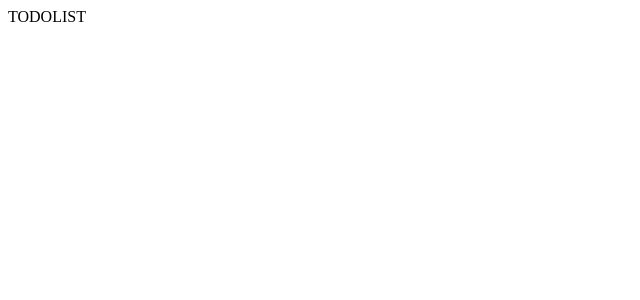
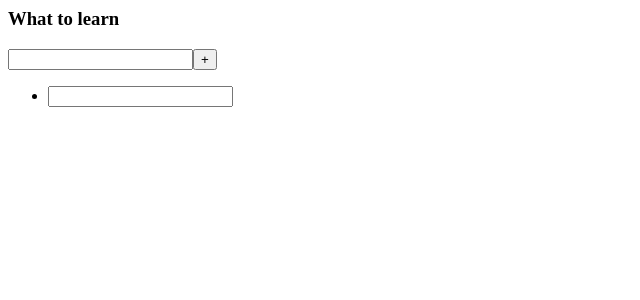
Before and after one commit to alekseiveprev/Todolist_for_students, a React (Create React App) app: page / in a window 1280 px wide. Shown: the top 300 px of the page, without its empty margins (0-640 px from the left). Built offline with nearby package versions, Linux system fonts and the light colour scheme.

Commit message:
feat: add todolist Function

```diff
--- a/src/App.tsx
+++ b/src/App.tsx
@@ -12,5 +12,16 @@ export default function App() {
 }
 
 function Todolist() {
-  return <div>TODOLIST </div>;
+  return (
+    <div>
+      <h3> What to learn</h3>
+      <div>
+        <input />
+        <button> + </button>
+      </div>
+      <ul>
+        <li><input type="text" /></li>
+      </ul>
+    </div>
+  );
 }
```
